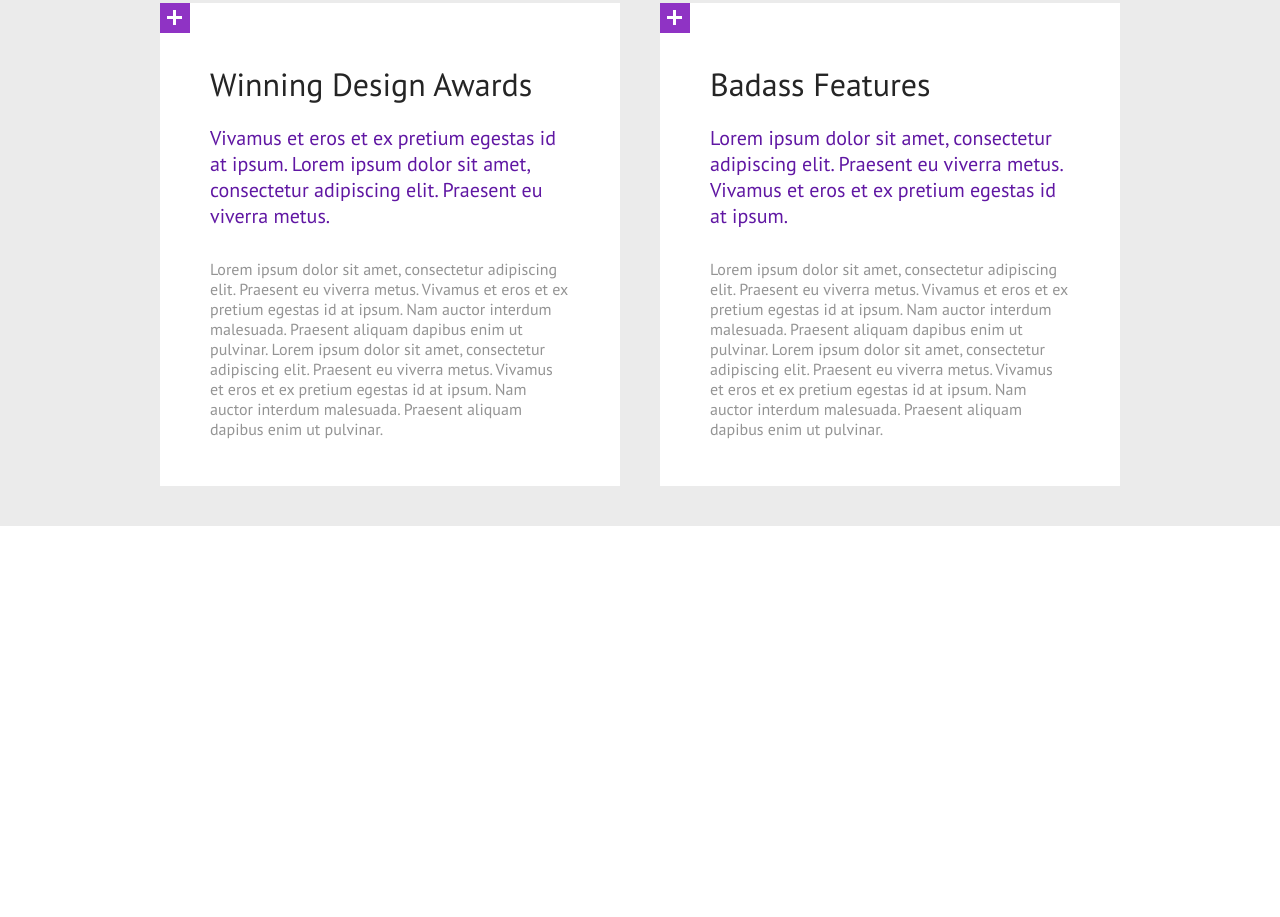
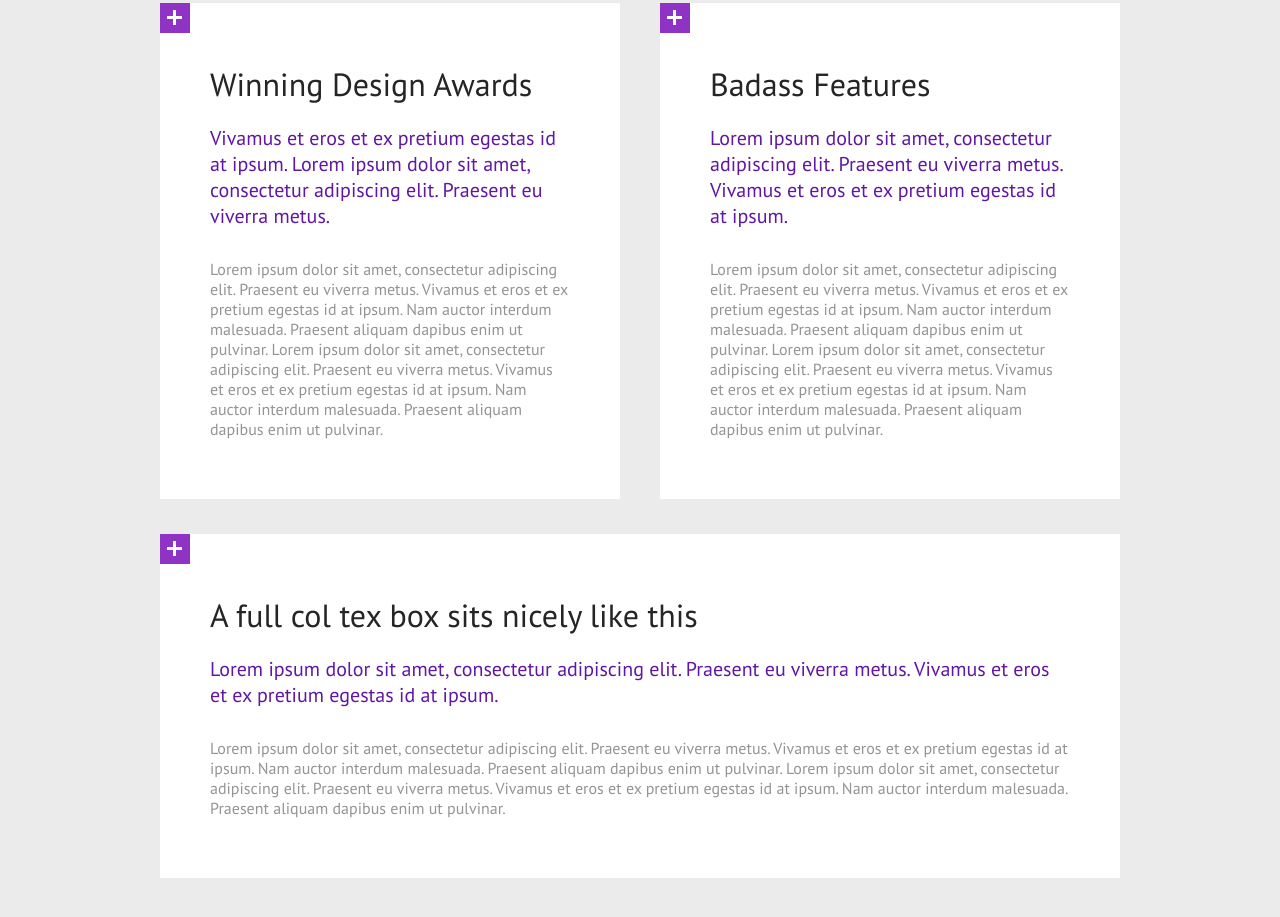
Before and after one commit to andrzejsenderecki/Travler_PSD_to_HTML_SASS_RWD_JS, a plain HTML site: page index.html in a window 1280 px wide. Shown: the part 1859-2776 px from the top of the page. Before the commit the page ends 2385 px from the top, so only its background shows below. Drawn offline with Linux system fonts and the light colour scheme.

Commit message:
Dodanie dolnego boxa w sekcji Articles

```diff
--- a/index.html
+++ b/index.html
@@ -104,6 +104,15 @@
                     <h3>Lorem ipsum dolor sit amet, consectetur adipiscing elit. Praesent eu viverra metus. Vivamus et eros et ex pretium egestas id at ipsum.</h3>
                     <p>Lorem ipsum dolor sit amet, consectetur adipiscing elit. Praesent eu viverra metus. Vivamus et eros et ex pretium egestas id at ipsum. Nam auctor interdum malesuada. Praesent aliquam dapibus enim ut pulvinar. Lorem ipsum dolor sit amet, consectetur adipiscing elit. Praesent eu viverra metus. Vivamus et eros et ex pretium egestas id at ipsum. Nam auctor interdum malesuada. Praesent aliquam dapibus enim ut pulvinar.</p>
                 </div>
+                <div class='article-box article-box-max-width'>
+                    <div class='decoration-box'>
+                        <div class="decoration-box-horizontal"></div>
+                        <div class="decoration-box-vertical"></div>
+                    </div>
+                    <h2>A full col tex box sits nicely like this</h2>
+                    <h3>Lorem ipsum dolor sit amet, consectetur adipiscing elit. Praesent eu viverra metus. Vivamus et eros et ex pretium egestas id at ipsum.</h3>
+                    <p>Lorem ipsum dolor sit amet, consectetur adipiscing elit. Praesent eu viverra metus. Vivamus et eros et ex pretium egestas id at ipsum. Nam auctor interdum malesuada. Praesent aliquam dapibus enim ut pulvinar. Lorem ipsum dolor sit amet, consectetur adipiscing elit. Praesent eu viverra metus. Vivamus et eros et ex pretium egestas id at ipsum. Nam auctor interdum malesuada. Praesent aliquam dapibus enim ut pulvinar.</p>
+                </div>
             </div>
         </div>
     </body>
--- a/scss/partials/_articles.scss
+++ b/scss/partials/_articles.scss
@@ -10,7 +10,7 @@
 .article-box {
     position: relative;
     width: 460px;
-    height: 483px;
+    min-height: 483px;
     background: #FFFFFF;
     padding: 60px 50px 60px 50px;
     margin: 10px;
@@ -20,6 +20,7 @@
         font-weight: lighter;
         font-size: 3.2rem;
         color: #252525;
+        text-align: center;
         padding-bottom: 20px;
     }
 
@@ -28,6 +29,7 @@
         font-weight: lighter;
         font-size: 2rem;
         color: #6017a3;
+        text-align: center;
         padding-bottom: 30px;
     }
 
@@ -35,8 +37,14 @@
         font-family: 'PT Sans', sans-serif;
         font-weight: lighter;
         font-size: 1.6rem;
+        text-align: center;
         color: #949494;
     }
+}
+
+.article-box-max-width {
+    width: 460px;
+    min-height: 300px;
 }
 
 .decoration-box {
@@ -71,4 +79,15 @@
     .articles-section {
         justify-content: space-between;
     }
+
+    .article-box {
+        h2, h3, p {
+            text-align: left;
+        }
+    }
+
+    .article-box-max-width {
+        width: 100%;
+        margin-top: 25px;
+    }
 }
```
Also changed, not shown: scripts/out.js (+1 -1 lines).
